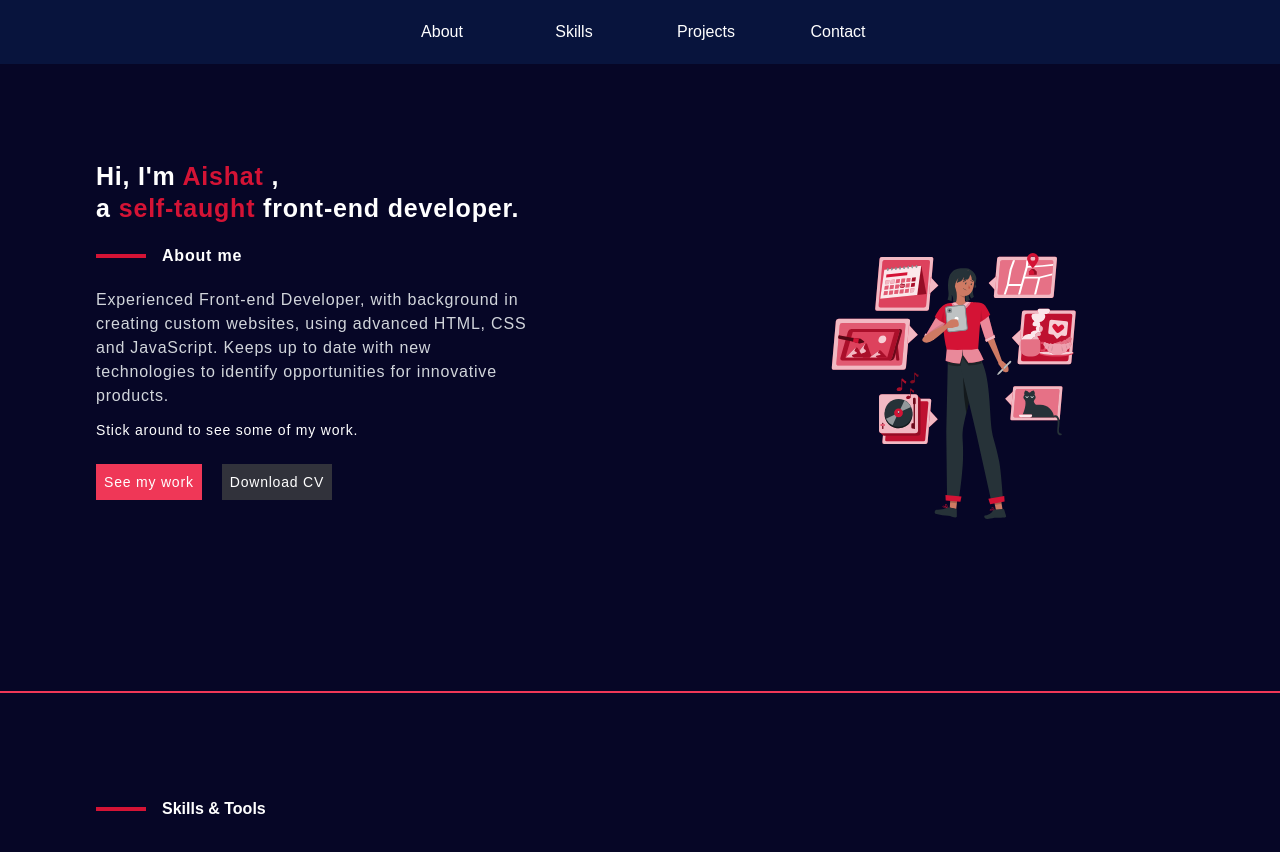
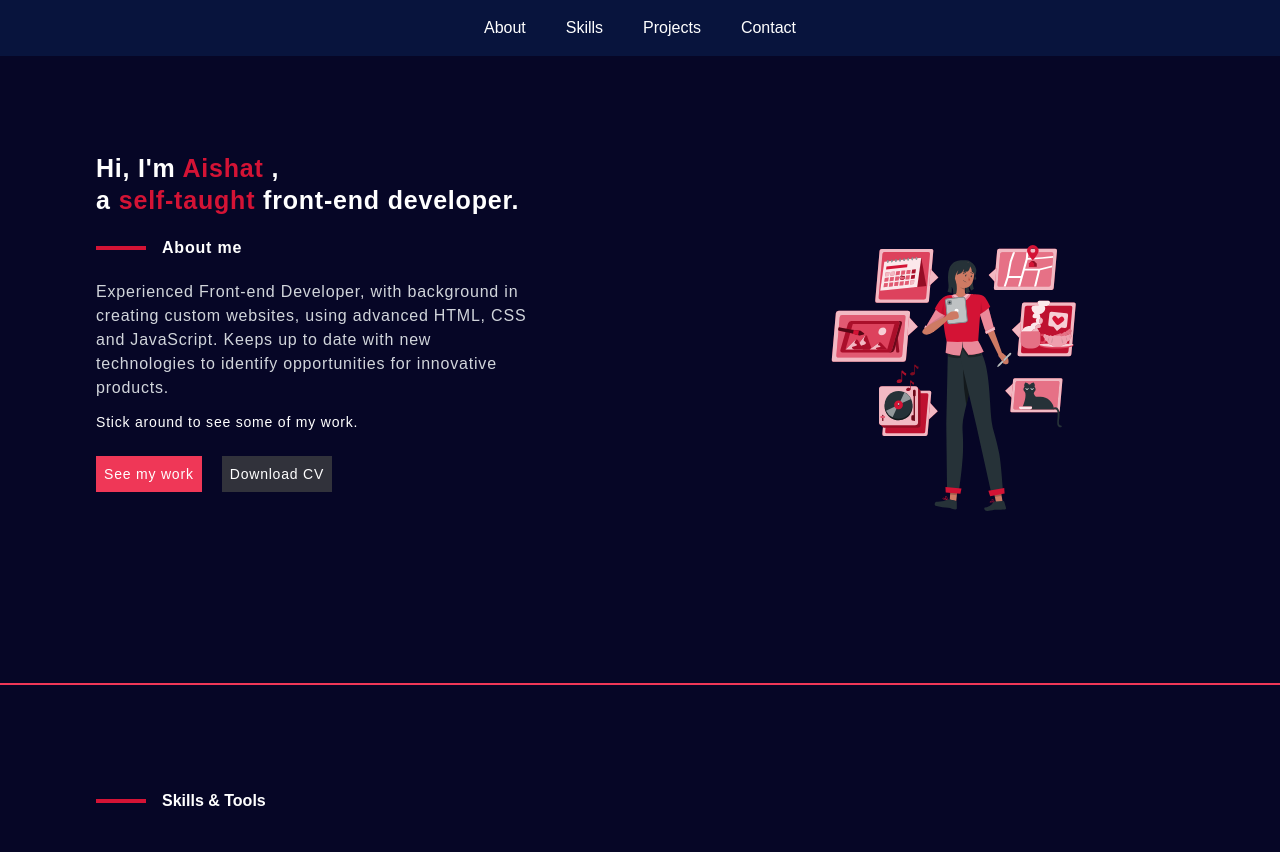
Before and after one commit to Highshirt99/Portfolio_website, a React (Create React App) app: page / in a window 1280 px wide. Shown: the top 852 px of the page. Built offline with nearby package versions, Linux system fonts and the light colour scheme; a web font is replaced by a local one.

Commit message:
little changes

```diff
--- a/src/components/Contact.jsx
+++ b/src/components/Contact.jsx
@@ -142,7 +142,7 @@ const Contact = () => {
           <FaGithub />
         </a>
         <a
-          href="https:/linkedin.com/in/aishatomololaakinyemi"
+          href="https://linkedin.com/in/aishatomololaakinyemi"
           className="text-white text-[20px] w-4 hover:text-body"
         >
 
--- a/src/components/NavBar.jsx
+++ b/src/components/NavBar.jsx
@@ -13,16 +13,23 @@ const NavBar = ({ handleClose }) => {
         />
         <ul className="relative text-blue-700 top-12">
           {options.map((item) => (
-            <Link to={item.link} smooth className="flex items-center justify-start gap-2">
-              <div className="text-[18px] text-white flex justify-center items-center rounded-[50%] p-3 bg-lightBg">{item.icon}</div>
-              <li
-                key={item.name}
+            <li  className="flex items-center justify-start gap-2">
+              <div className="text-[18px] text-white flex justify-center items-center rounded-[50%] p-3 bg-lightBg">
+                {item.icon}
+              </div>
+
+              <Link
+                to={item.link}
+                smooth
+
+
                 className="my-8 cursor-pointer hover:bg-lightBg text-[18px]
-                     w-[150px] px-3 py-1 rounded-md font-extrabold hover:text-white"
-              >
-                {item.name}
-              </li>
-            </Link>
+                w-[150px] px-3 py-1 rounded-md font-extrabold hover:text-white"
+                onClick={handleClose}    key={item.name}>
+                    {item.name}
+              </Link>
+
+            </li>
           ))}
         </ul>
       </div>
--- a/src/components/NavBarDesktop.jsx
+++ b/src/components/NavBarDesktop.jsx
@@ -7,13 +7,15 @@ const NavBarDesktop = () => {
     <div className='hidden lg:block'>
       <ul className='flex items-center justify-center gap-[2rem] '>
         {options.map(item => (
+          <li
+        >
           <Link
           smooth
-          to = {item.link}>
-
-            <li key={item.name} className=' text-white cursor-pointer hover:bg-btn hover:text-lightBg text-[16px]  p-1
-            w-[100px] text-center rounded-md'>{item.name}</li>
+          to = {item.link}
+            key={item.name} className=' text-white cursor-pointer hover:bg-btn hover:text-lightBg text-[16px]  p-1
+            w-[100px] text-center rounded-md'>{item.name}
           </Link>
+          </li>
         ))}
       </ul>
     </div>
--- a/src/components/Skills.jsx
+++ b/src/components/Skills.jsx
@@ -19,7 +19,7 @@ const Skills = () => {
 
           </div>
 
-          <ul className='text-black grid grid-cols-2 lg:grid-cols-4 gap-6 '  data-aos = "slide-up">
+          <ul className='text-black grid grid-cols-2 lg:grid-cols-4 gap-6 ml-6'  data-aos = "slide-up">
             <li className='list' data-aos = "zoom-in"><FaHtml5 className='text-[2rem] text-html'/> HTML</li>
             <li className='list' data-aos = "zoom-in"> <FaCss3  className='text-[2rem] text-css'/> CSS</li>
             <li className='list' data-aos = "zoom-in"><SiTailwindcss  className='text-[2rem] text-blue-400'/>Tailwind CSS</li>
```
